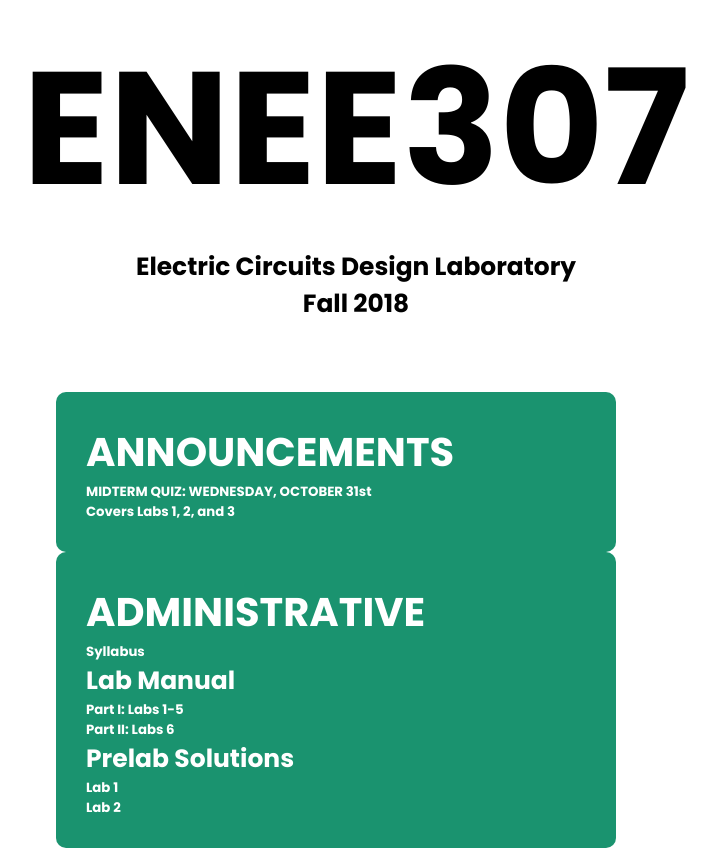
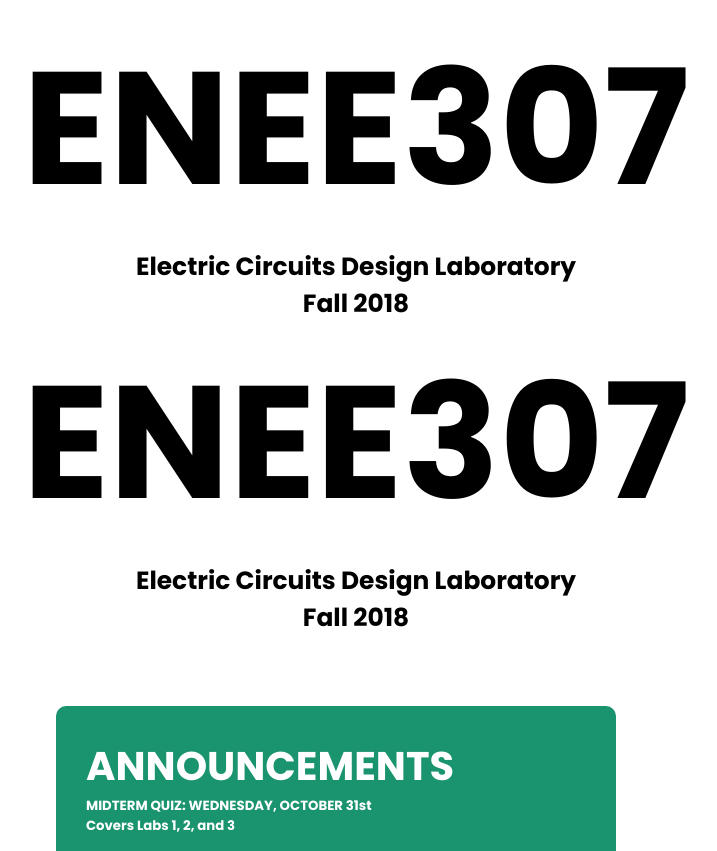
Before and after one commit to kaytrinh/Project-2, a plain HTML site: page index.html in a window 1280 px wide. Shown: the top 851 px of the page, without its empty margins (284-1001 px from the left). Drawn offline with Linux system fonts and the light colour scheme.

Commit message:
Add another heading

```diff
--- a/index.html
+++ b/index.html
@@ -13,7 +13,11 @@
     <h5>Electric Circuits Design Laboratory</h5>
     <h5>Fall 2018</h5>
   </div>
-
+  <div class="heading">
+    <h1>ENEE307</h1>
+    <h5>Electric Circuits Design Laboratory</h5>
+    <h5>Fall 2018</h5>
+  </div>
   <div class="row1">
     <div class="container">
       <h3>ANNOUNCEMENTS</h3>
```
